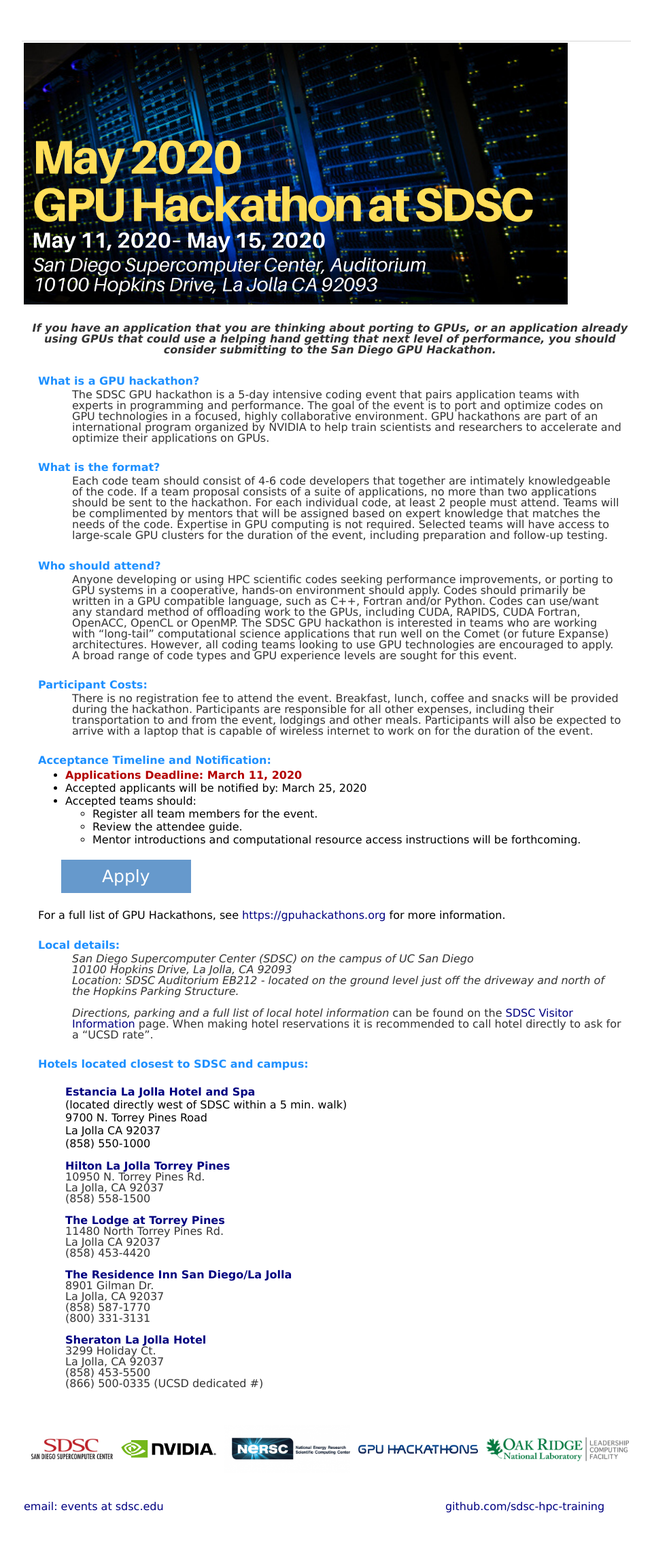
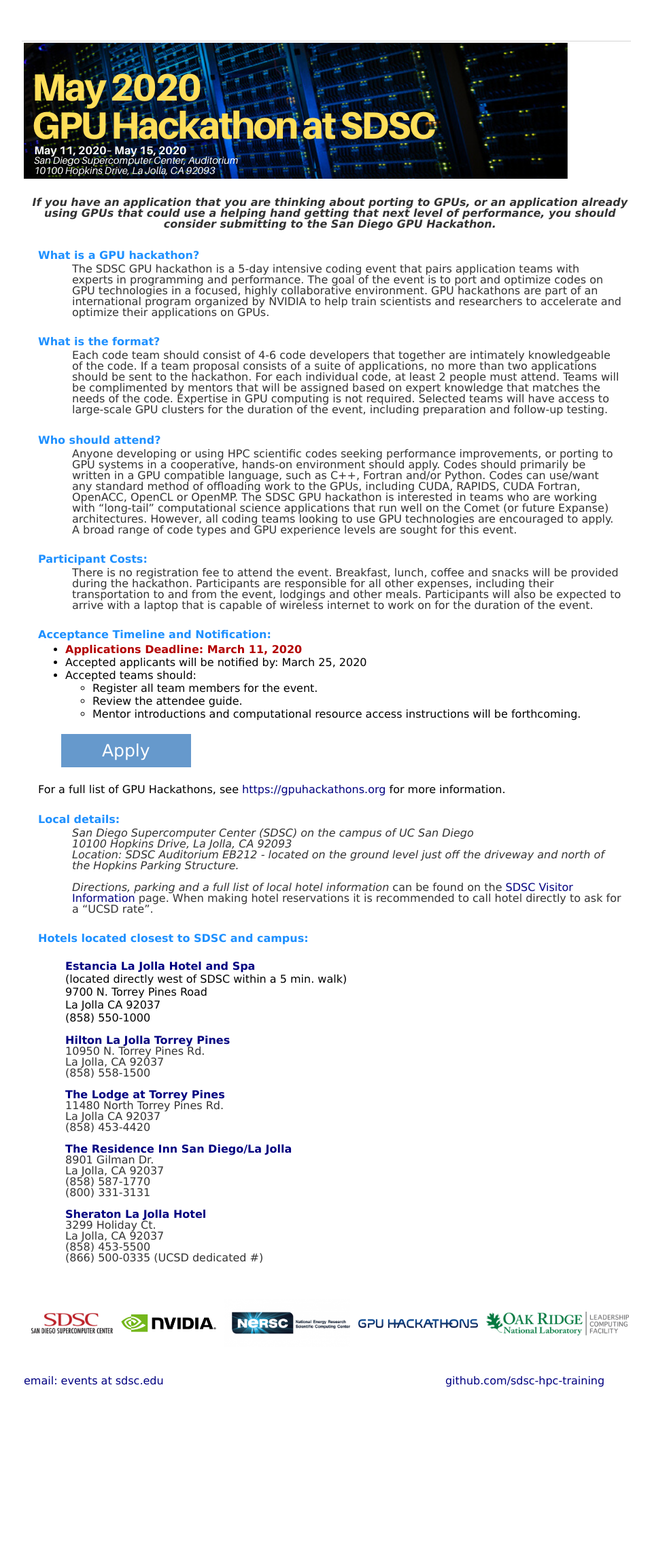
Before and after one commit to sdsc-hpc-training/sdsc-hpc-training.github.io, a Jekyll site: the page built from gpuhackathon/index.html, in a window 1280 px wide. Shown: the whole page at 68% size, without its empty margins (160-1119 px from the left). Built offline with Jekyll 4.4.1, drawn with Linux system fonts in a browser that asks for light colours; after the commit the page ends 2106 px from its top, so only the background shows below that.

Commit message:
Update index.html

```diff
--- a/gpuhackathon/index.html
+++ b/gpuhackathon/index.html
@@ -4,7 +4,7 @@
 ---
 <table border=0 width=96% align="left">
 <tr><td align='left' valign='top'>
-<img src="./images/gpuhackathon_weblogo.png" alt="SDSC GPU Hackathon" width="800px" />
+<img src="./images/gpuhackathon_weblogo.v2.png" alt="SDSC GPU Hackathon" width="800px" />
 </td></tr>
 <tr><td align='left' valign='top'>&nbsp; </td></tr>
 <tr><td align='center' valign='top'>
```
